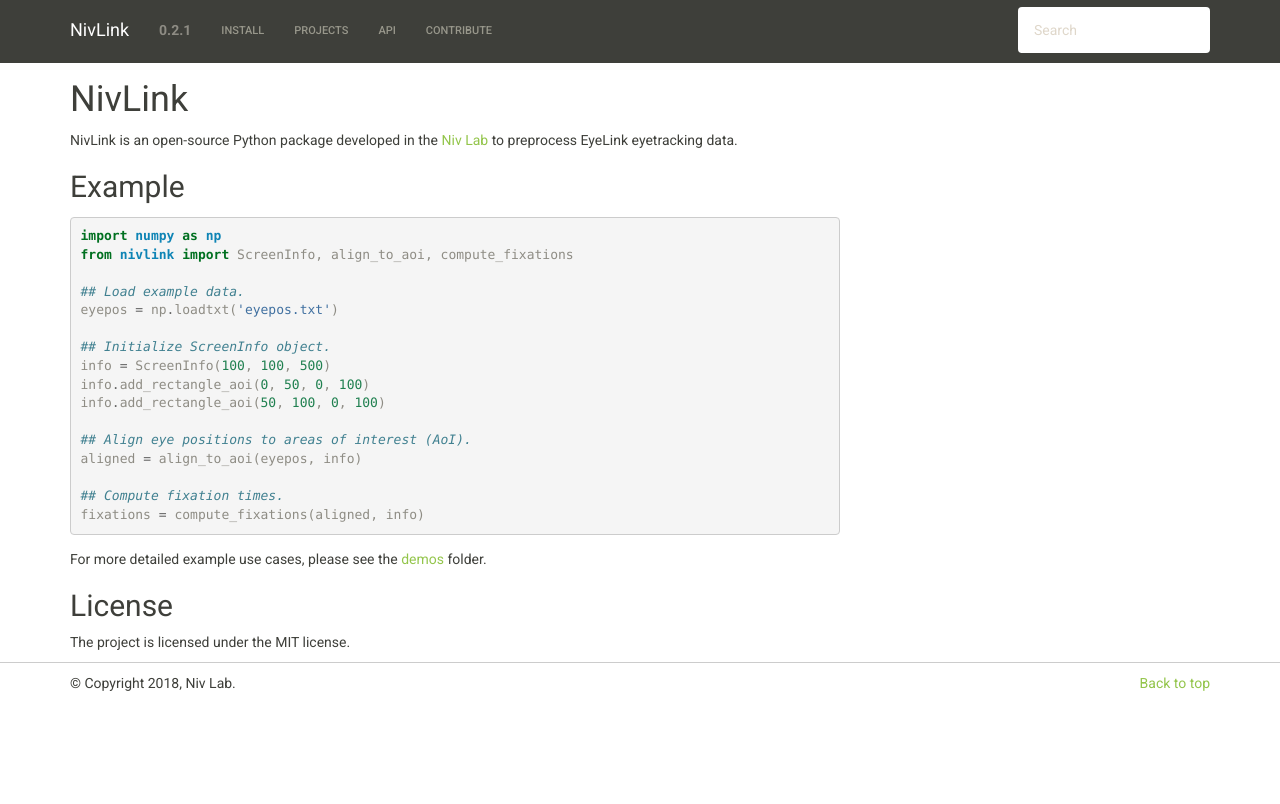
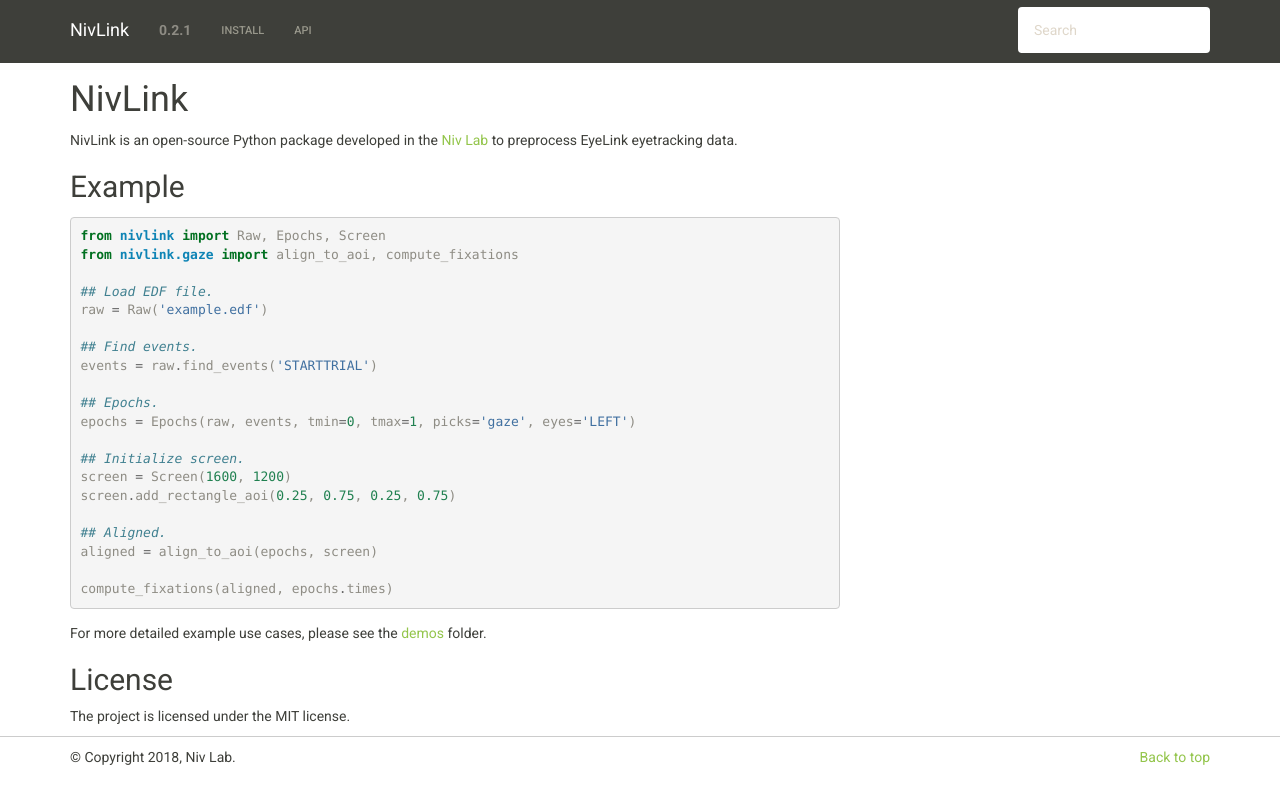
Before and after one commit to nivlab/NivLink, a Sphinx documentation site: the page built from docs/source/index.rst, in a window 1280 px wide. Shown: the top 804 px of the page. Built offline with Sphinx 7.4.7, drawn with Linux system fonts in a browser that asks for light colours.

Commit message:
updated rtd

```diff
--- a/docs/source/conf.py
+++ b/docs/source/conf.py
@@ -87,9 +87,9 @@
     'navbar_fixed_top': True,
     'navbar_links': [
         ("Install", "installation"),
-        ("Projects", "projects"),
+#        ("Projects", "projects"),
         ("API", "python_reference"),
-        ("Contribute", "contributing")
+#        ("Contribute", "contributing")
     ],
     'bootstrap_version': "3",
     'bootswatch_theme': "sandstone",
--- a/docs/source/contributing.rst
+++ b/docs/source/contributing.rst
@@ -4,7 +4,7 @@
 Goals
 ^^^^^
 
-NivLink is a lightweight toolkit originally built to support eyetracking and pupillometry experiments in the Niv Lab. The overarching goal is to develop fast, flexible, and robust software for preprocesisng EyeLink data collected as part of ongoing and future experiments. The design goals for this package are straightforward:
+NivLink is a lightweight toolkit originally built to support eyetracking experiments in the Niv Lab. The overarching goal is to develop fast, flexible, and robust software for preprocesisng EyeLink data collected as part of ongoing and future experiments. The design goals for this package are straightforward:
 
 * Do not duplicate existing software. If there is software available for preprocessing your data as needed, use that instead. This improves replicability.
 
--- a/docs/source/index.rst
+++ b/docs/source/index.rst
@@ -7,22 +7,26 @@
 
 .. code-block:: python
 
-    import numpy as np
-    from nivlink import ScreenInfo, align_to_aoi, compute_fixations
+    from nivlink import Raw, Epochs, Screen
+    from nivlink.gaze import align_to_aoi, compute_fixations
 
-    ## Load example data.
-    eyepos = np.loadtxt('eyepos.txt')
+    ## Load EDF file.
+    raw = Raw('example.edf')
 
-    ## Initialize ScreenInfo object.
-    info = ScreenInfo(100, 100, 500)
-    info.add_rectangle_aoi(0, 50, 0, 100)
-    info.add_rectangle_aoi(50, 100, 0, 100)
+    ## Find events.
+    events = raw.find_events('STARTTRIAL')
 
-    ## Align eye positions to areas of interest (AoI).
-    aligned = align_to_aoi(eyepos, info)
+    ## Epochs.
+    epochs = Epochs(raw, events, tmin=0, tmax=1, picks='gaze', eyes='LEFT')
 
-    ## Compute fixation times.
-    fixations = compute_fixations(aligned, info)
+    ## Initialize screen.
+    screen = Screen(1600, 1200)
+    screen.add_rectangle_aoi(0.25, 0.75, 0.25, 0.75)
+
+    ## Aligned.
+    aligned = align_to_aoi(epochs, screen)
+
+    compute_fixations(aligned, epochs.times)
 
 For more detailed example use cases, please see the `demos <https://github.com/nivlab/NivLink/tree/master/demos>`_ folder.
 
```
Also changed, not shown: docs/source/_autosummary/nivlink.Screen.rst (added, +7 -0 lines), docs/source/_autosummary/nivlink.ScreenInfo.rst (deleted, +0 -7 lines), docs/source/_autosummary/nivlink.align_to_aoi.rst (added, +12 -0 lines), docs/source/_autosummary/nivlink.compute_fixations.rst (added, +12 -0 lines), docs/source/_autosummary/nivlink.projects.epoching_fht.rst (deleted, +0 -12 lines), docs/source/_autosummary/nivlink.screen.ScreenInfo.rst (deleted, +0 -7 lines), docs/source/python_reference.rst (+7 -6 lines), 1 other file.
